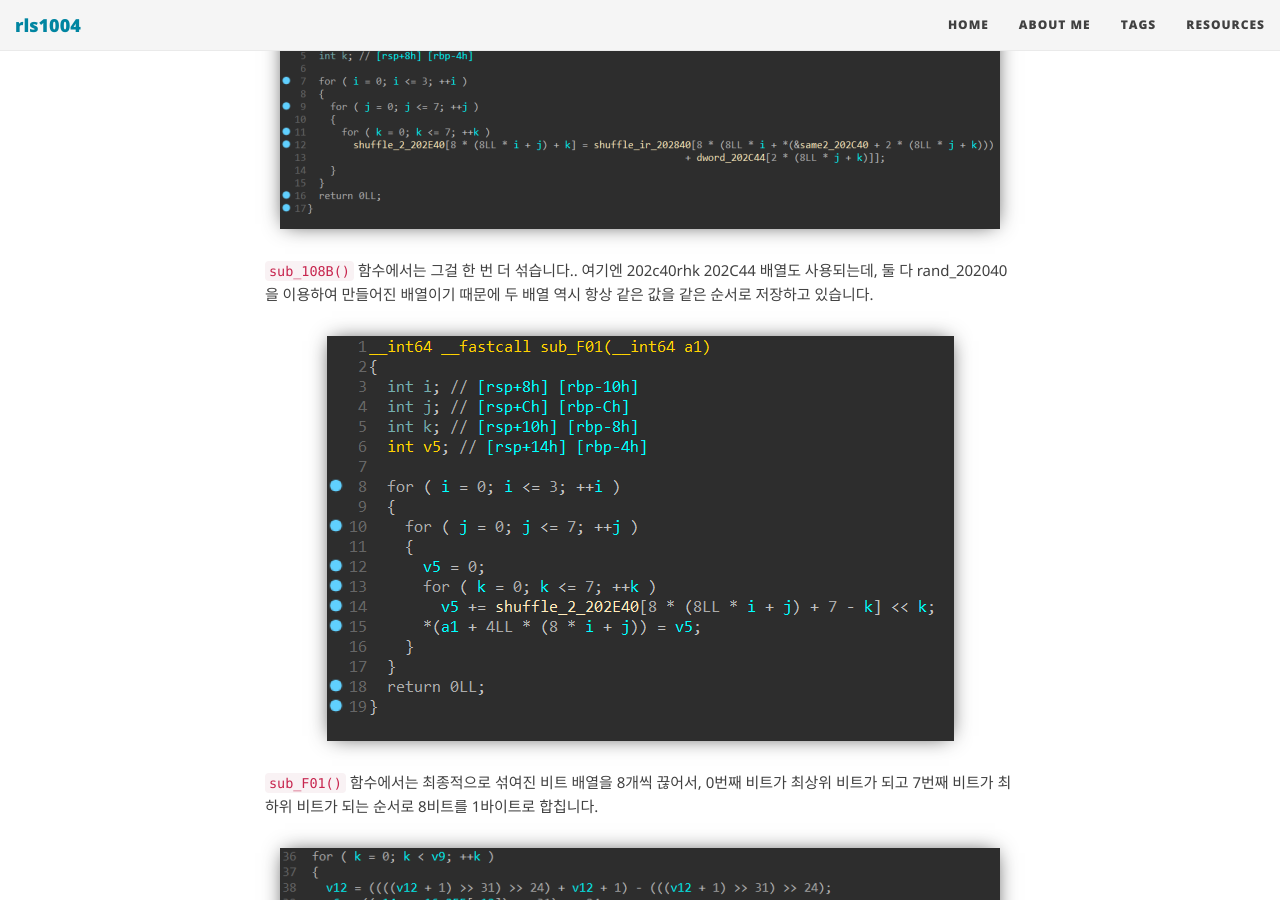
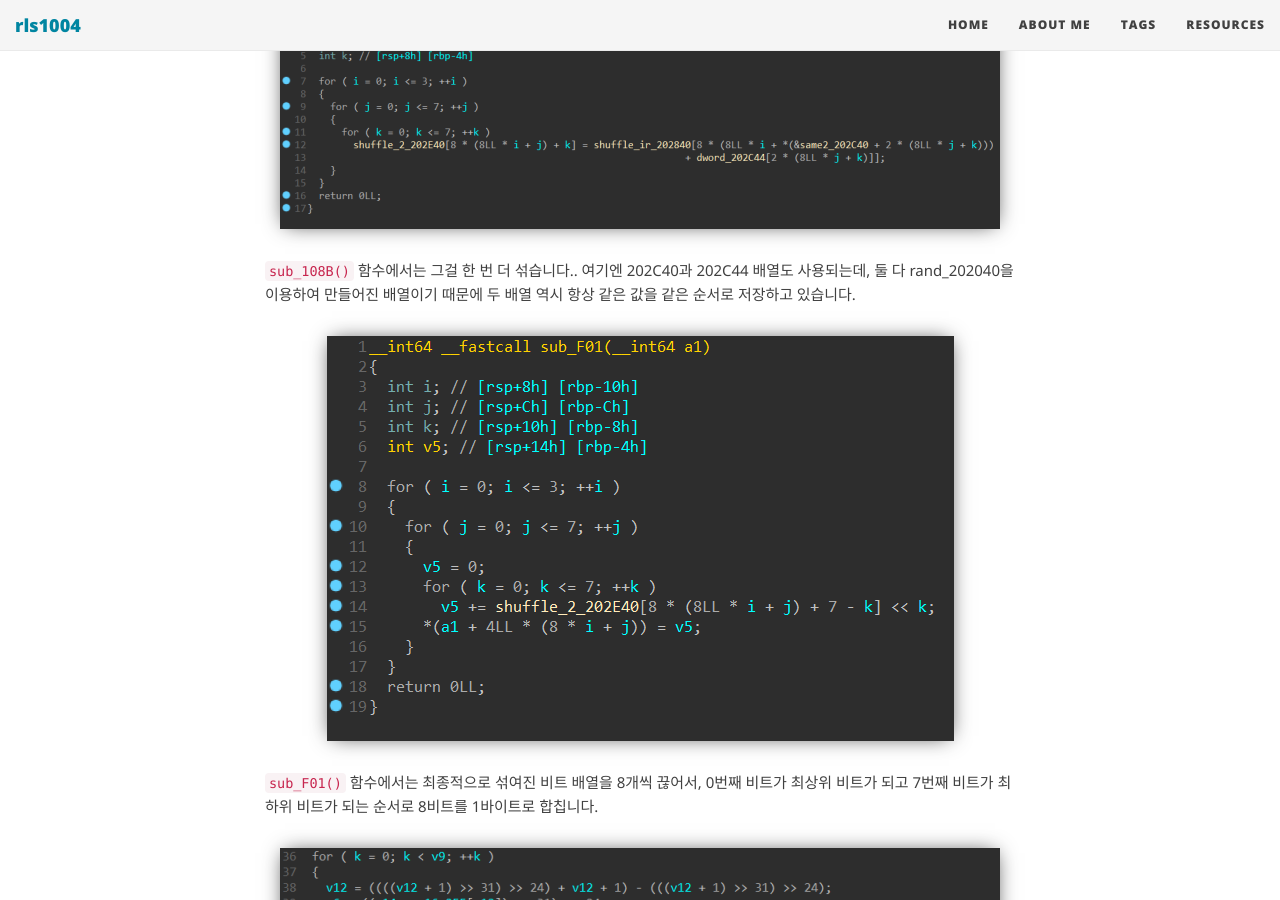
Before and after one commit to rls1004/rls1004.github.io, a Jekyll site: the page built from _posts/2020-06-10-defenit-ctf-writeup.md, in a window 1280 px wide and 900 px high, scrolled down 10625 px. Built offline with Jekyll 4.4.1, drawn with Linux system fonts in a browser that asks for light colours; nearby versions of some CDN libraries; some web fonts are replaced; comment, search, counter and statistics services are not loaded; some of the changed text lies outside the part shown.

Commit message:
Fix typo

```diff
--- a/_posts/2020-06-10-defenit-ctf-writeup.md
+++ b/_posts/2020-06-10-defenit-ctf-writeup.md
@@ -168,7 +168,7 @@ print(barcode.raw)
 
 <center><img src="/img/202006/defenit_mixmix_04.PNG" class="effect"></center>
 
-`sub_108B()` 함수에서는 그걸 한 번 더 섞습니다.. 여기엔 202c40rhk 202C44 배열도 사용되는데, 둘 다 rand_202040을 이용하여 만들어진 배열이기 때문에 두 배열 역시 항상 같은 값을 같은 순서로 저장하고 있습니다.
+`sub_108B()` 함수에서는 그걸 한 번 더 섞습니다.. 여기엔 202C40과 202C44 배열도 사용되는데, 둘 다 rand_202040을 이용하여 만들어진 배열이기 때문에 두 배열 역시 항상 같은 값을 같은 순서로 저장하고 있습니다.
 
 <center><img src="/img/202006/defenit_mixmix_05.PNG" class="effect"></center>
 
```
Also changed, not shown: other parts of _posts/2020-06-10-defenit-ctf-writeup.md (+2 -2 lines).
